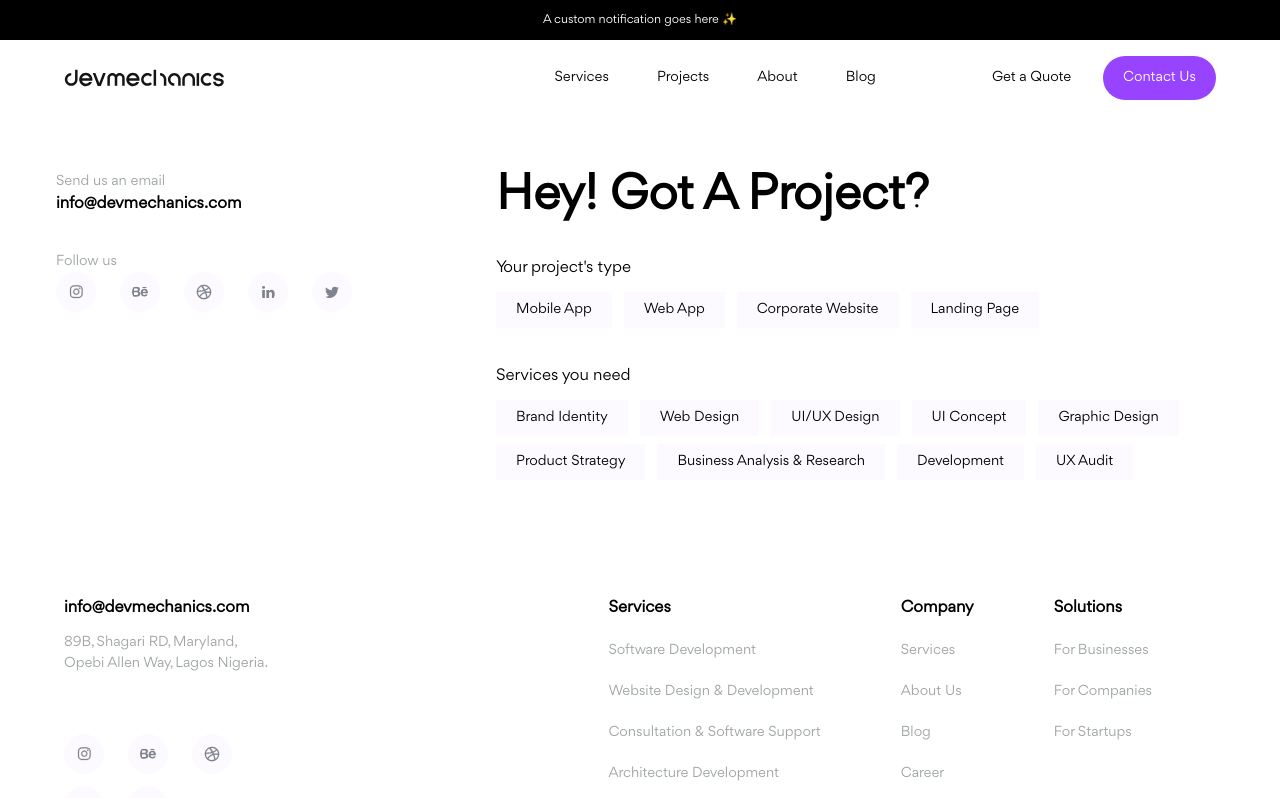
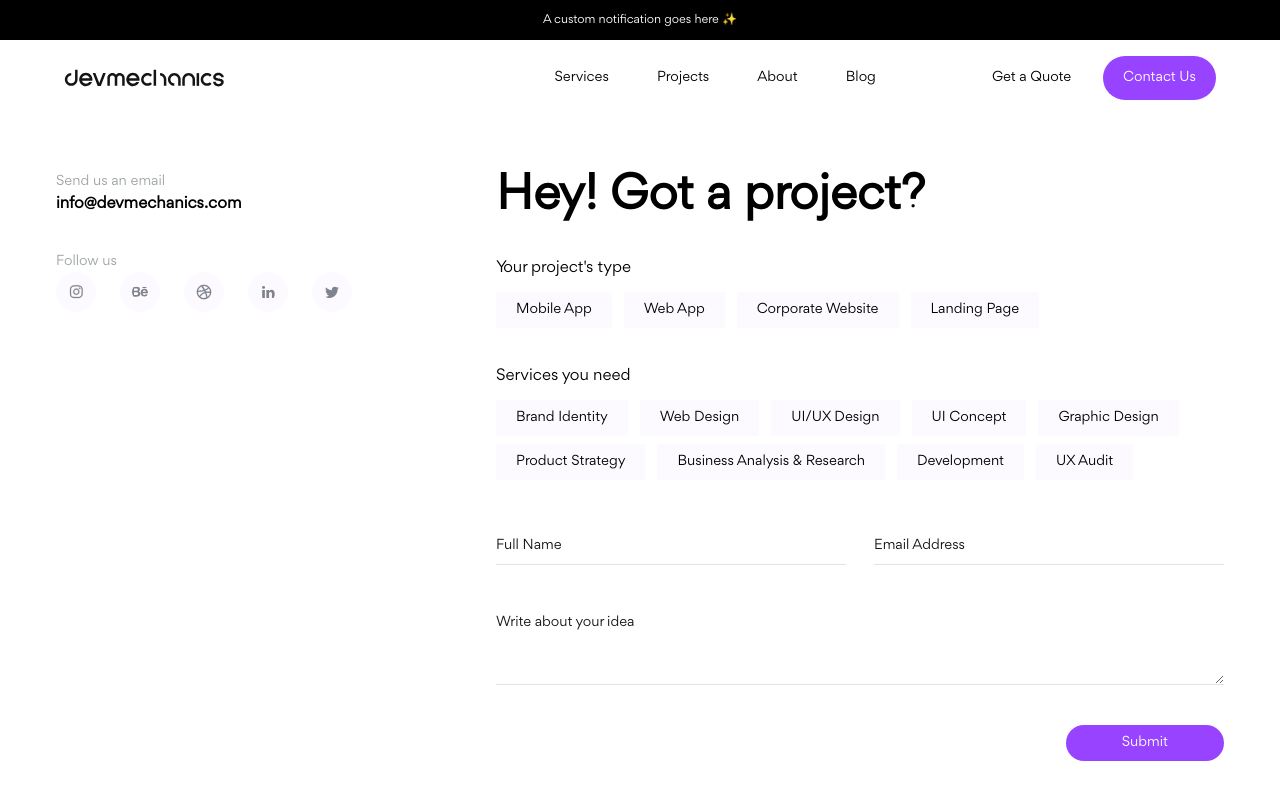
Before and after one commit to emeraldhycient/theDevmechanics, a Next.js app: page /contact in a window 1280 px wide. Shown: the top 798 px of the page. Built offline with nearby package versions, Linux system fonts and the light colour scheme.

Commit message:
feat: finish contact page

```diff
--- a/src/app/(pages)/contact/page.tsx
+++ b/src/app/(pages)/contact/page.tsx
@@ -45,7 +45,7 @@
 
         <section className={`flex-1`}>
           <h1 className={`font-bold lg:text-5xl md:text-4xl text-3xl`}>
-            Hey! Got A Project?
+            Hey! Got a project?
           </h1><br />
 
           <p className={`text-base mt-3 mb-3`}>
@@ -68,7 +68,22 @@
                 {service}
               </button>
             ))}
-          </div>
+          </div> <br /> <br />
+
+          <form onSubmit={(e) => { e.preventDefault() }} className={`flex flex-col gap-y-10`}>
+            <div className={`flex lg:flex-row md:flex-row flex-col gap-y-7 gap-x-7 w-full`}>
+              <input type="text" className={`flex-1 text-[#141515] placeholder:text-[#141515] outline-none border-b border-b-[#9FA4A64D] py-2 text-sm`} placeholder='Full Name' />
+              <input type="email" className={`flex-1 text-[#141515] placeholder:text-[#141515] outline-none border-b border-b-[#9FA4A64D] py-2 text-sm`} placeholder='Email Address' />
+            </div>
+
+            <textarea placeholder='Write about your idea' className={`min-w-full max-w-full text-[#141515] placeholder:text-[#141515] outline-none border-b border-b-[#9FA4A64D] py-2 text-sm min-h-[5rem] max-h-[5rem]`}></textarea>
+
+            <div className={`flex justify-end`}>
+              <button className={`text-sm rounded-full py-2 px-14 text-white bg-[#9743FF]`}>
+                Submit
+              </button>
+            </div>
+          </form>
         </section>
       </section>
     </>
```
